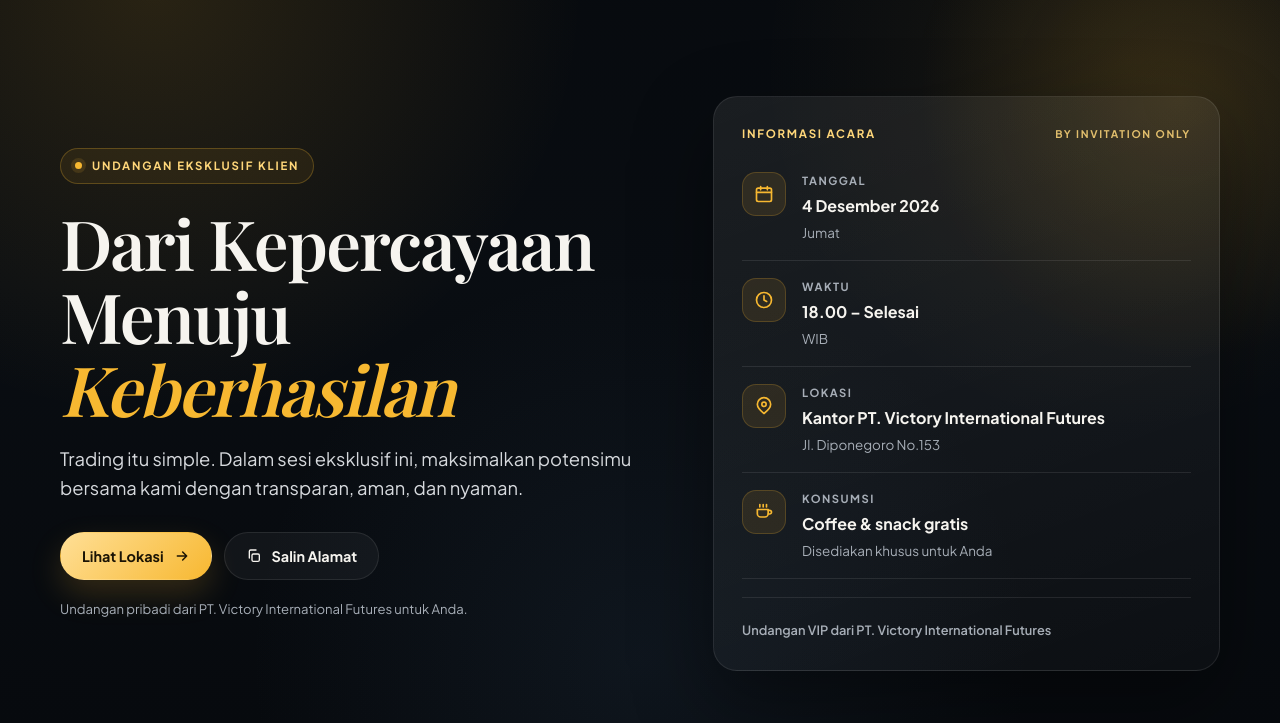
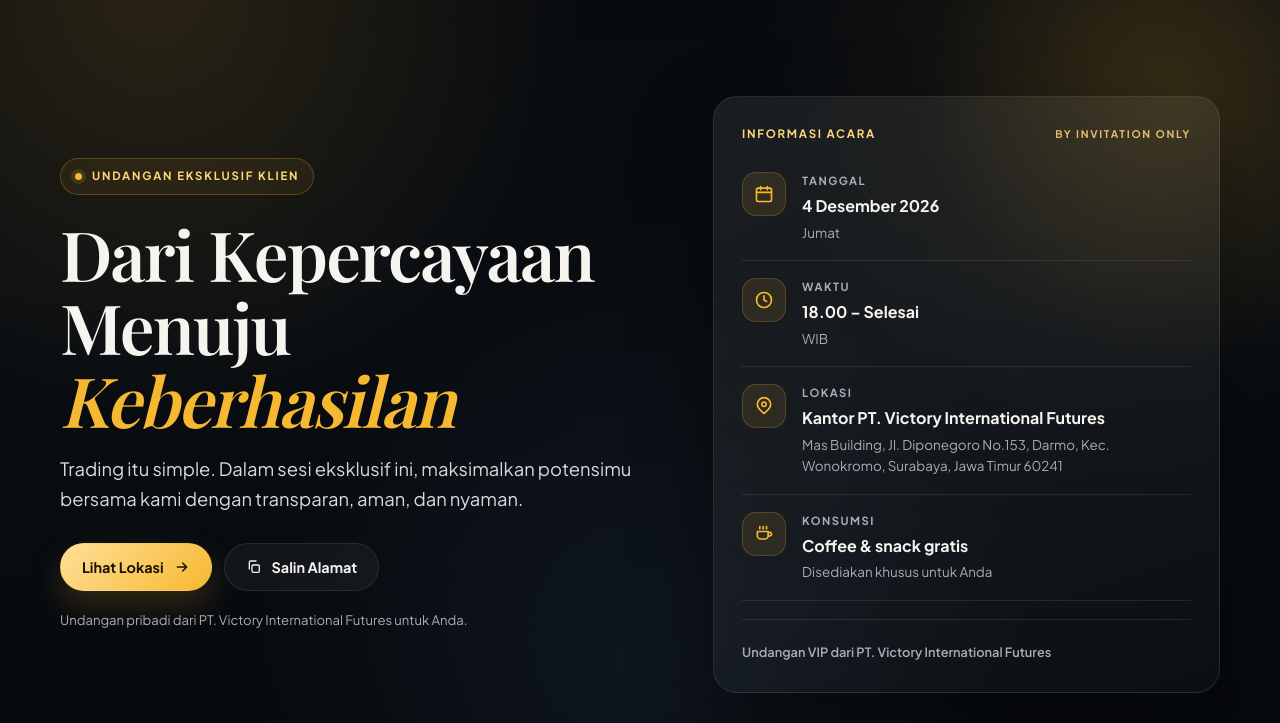
Before and after one commit to AlvinSetyaPranata/Website-Invitation, a plain HTML site: page december-4/index.html in a window 1280 px wide. Shown: the part 77-800 px from the top of the page. Drawn offline with nearby package versions, Linux system fonts and the light colour scheme; a web font is replaced by a local one.

Commit message:
changing the address in 4th dec event

```diff
--- a/december-4/index.html
+++ b/december-4/index.html
@@ -14,7 +14,9 @@
         }
       })();
     </script>
-    <title>Undangan VIP Klien — 4 Desember 2026 | PT. Victory International Futures</title>
+    <title>
+      Undangan VIP Klien — 4 Desember 2026 | PT. Victory International Futures
+    </title>
 
     <meta
       name="description"
@@ -31,7 +33,10 @@
     <meta property="og:type" content="website" />
     <meta property="og:locale" content="id_ID" />
     <meta property="og:site_name" content="PT. Victory International Futures" />
-    <meta property="og:url" content="https://vifxofficeinvitation.vercel.app/" />
+    <meta
+      property="og:url"
+      content="https://vifxofficeinvitation.vercel.app/"
+    />
     <meta
       property="og:title"
       content="Undangan VIP Klien — 4 Desember 2026 | PT. Victory International Futures"
@@ -1489,7 +1494,10 @@
               <div>
                 <span class="info-label">Lokasi</span>
                 <strong>Kantor PT. Victory International Futures</strong>
-                <small>Jl. Diponegoro No.153</small>
+                <small
+                  >Mas Building, Jl. Diponegoro No.153, Darmo, Kec. Wonokromo,
+                  Surabaya, Jawa Timur 60241
+                </small>
               </div>
             </div>
 
```
